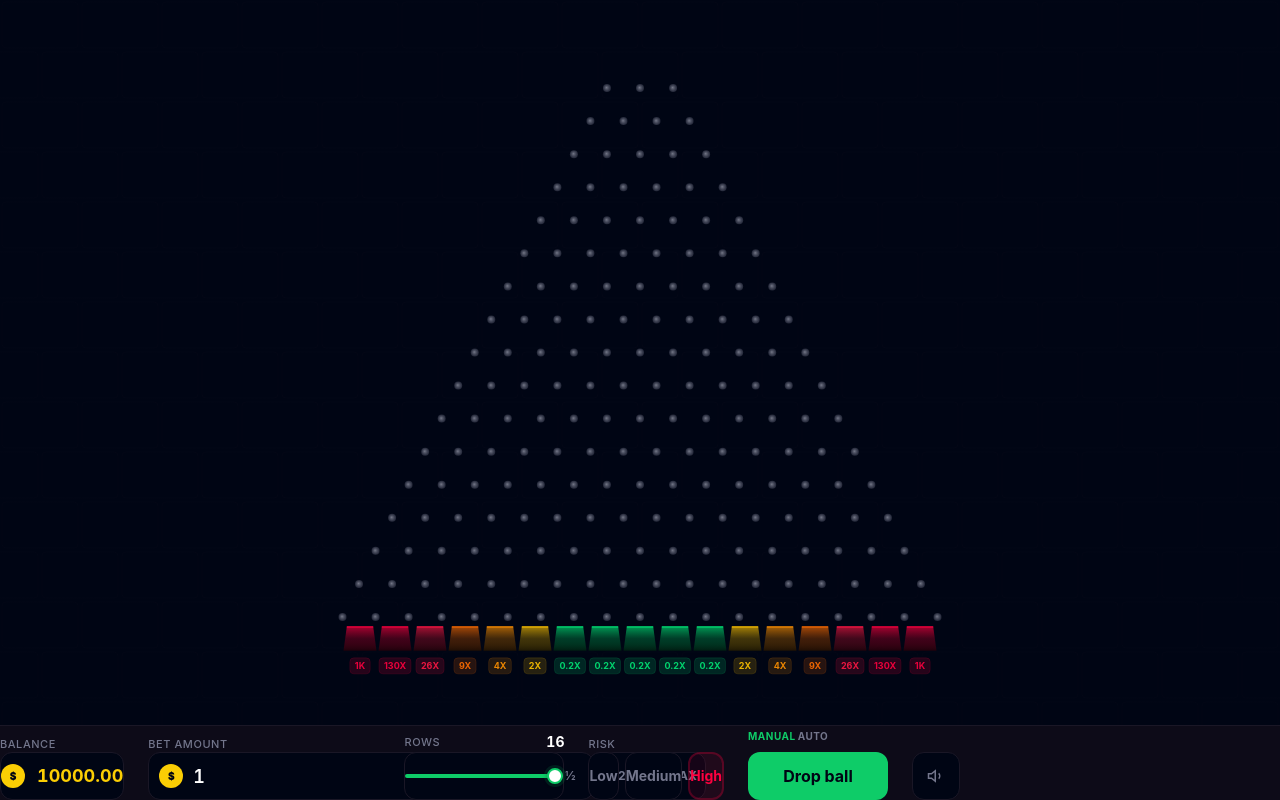
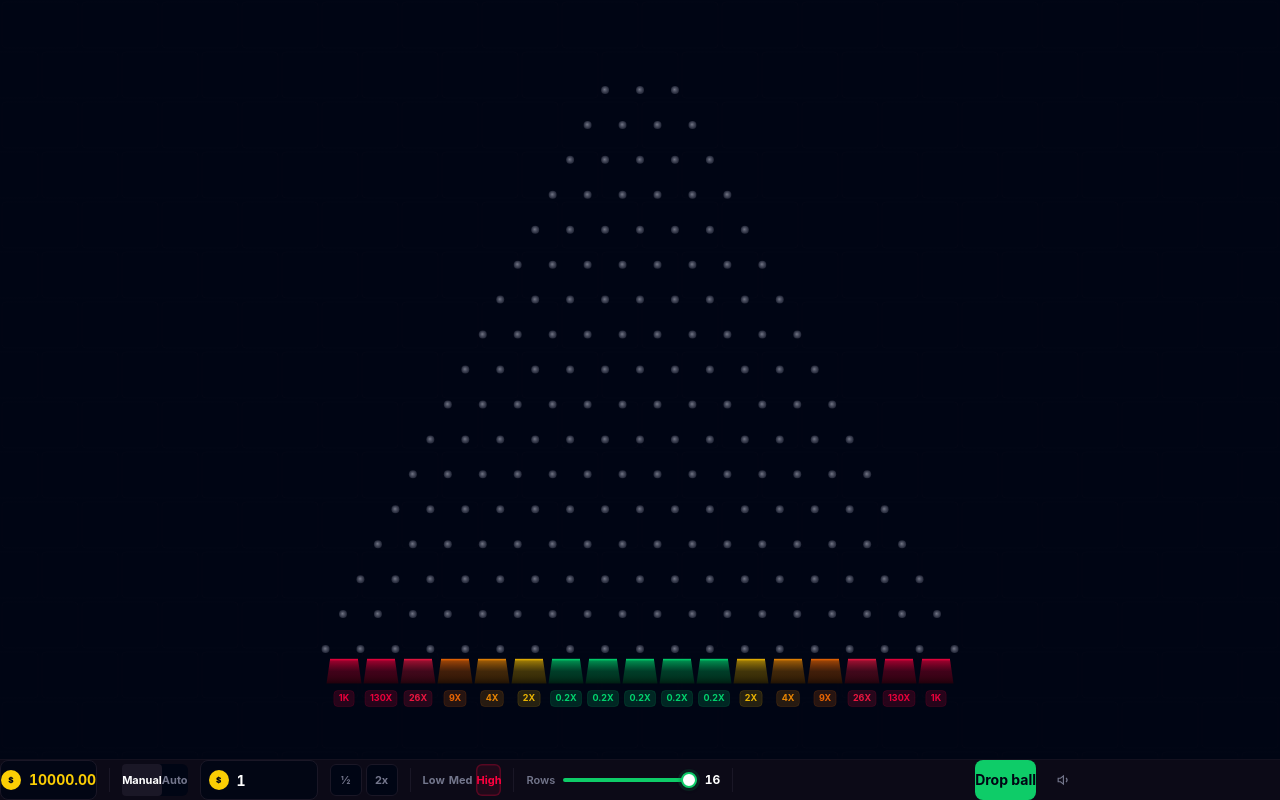
Before and after one commit to Beshqena26/plinko-game, a React (Vite) app: page / in a window 1280 px wide. Built offline with nearby package versions, Linux system fonts and the light colour scheme.

Commit message:
Compact bottom bar: tight, clean, one-line controls

```diff
--- a/src/App.tsx
+++ b/src/App.tsx
@@ -66,7 +66,7 @@ export default function App() {
     const pay = +(bet * m).toFixed(2);
     setBalance(p => p + pay);
     sound.land(m);
-    setHistory(p => [{ id: bid, mult: m, profit: pay - bet, color: getMultiplierColor(m) }, ...p].slice(0, 30));
+    setHistory(p => [{ id: bid, mult: m, profit: pay - bet, color: getMultiplierColor(m) }, ...p].slice(0, 20));
   }, [risk, rows]);
 
   const onConsumed = useCallback((id: number) => setBallQueue(p => p.filter(x => x !== id)), []);
@@ -85,18 +85,18 @@ export default function App() {
 
   return (
     <div className="h-screen bg-[#000514] text-white flex flex-col select-none overflow-hidden">
-      {/* Board — fills all available space */}
+      {/* Board */}
       <div className="flex-1 min-h-0 relative">
         <PlinkoBoard rows={rows} multipliers={mults} onBallLand={onLand}
           ballQueue={ballQueue} onBallConsumed={onConsumed} paths={paths} />
 
-        {/* Recent results — floating top-right */}
+        {/* Floating results */}
         {history.length > 0 && (
-          <div className="absolute top-4 right-4 flex gap-1.5 flex-wrap justify-end max-w-[280px]">
-            {history.slice(0, 10).map((r, i) => (
+          <div className="absolute top-3 right-3 flex gap-1 flex-wrap justify-end max-w-[240px]">
+            {history.slice(0, 8).map((r, i) => (
               <div key={r.id}
-                className={`h-7 px-2.5 rounded-lg text-xs font-bold tabular-nums flex items-center backdrop-blur-sm ${i === 0 ? 'anim-slide' : ''}`}
-                style={{ background: `${r.color}18`, border: `1px solid ${r.color}25`, color: r.color }}>
+                className={`h-6 px-2 rounded text-[11px] font-bold tabular-nums flex items-center ${i === 0 ? 'anim-slide' : ''}`}
+                style={{ background: `${r.color}15`, color: r.color }}>
                 {r.mult}x
               </div>
             ))}
@@ -104,22 +104,13 @@ export default function App() {
         )}
       </div>
 
-      {/* Controls — bottom panel */}
-      <div className="shrink-0 bg-[#0D0B18] border-t border-[#1A1726]">
+      {/* Bottom controls */}
+      <div className="shrink-0 bg-[#0D0B18]/95 backdrop-blur-md border-t border-[#1A1726]/60">
         <BetPanel
-          balance={dispBal}
-          betAmount={betAmount}
-          setBetAmount={setBetAmount}
-          rows={rows}
-          setRows={setRows}
-          risk={risk}
-          setRisk={setRisk}
-          isAuto={isAuto}
-          autoBetCount={autoBetCount}
-          setAutoBetCount={setAutoBetCount}
-          onDrop={drop}
-          onStartAuto={startAuto}
-          onStopAuto={stopAuto}
+          balance={dispBal} betAmount={betAmount} setBetAmount={setBetAmount}
+          rows={rows} setRows={setRows} risk={risk} setRisk={setRisk}
+          isAuto={isAuto} autoBetCount={autoBetCount} setAutoBetCount={setAutoBetCount}
+          onDrop={drop} onStartAuto={startAuto} onStopAuto={stopAuto}
           canBet={balance >= betAmount && betAmount > 0}
         />
       </div>
--- a/src/components/BetPanel.tsx
+++ b/src/components/BetPanel.tsx
@@ -21,7 +21,7 @@ interface Props {
 
 const RISKS: { v: RiskLevel; l: string; c: string }[] = [
   { v: 'low', l: 'Low', c: '#0ECC68' },
-  { v: 'medium', l: 'Medium', c: '#FBCE04' },
+  { v: 'medium', l: 'Med', c: '#FBCE04' },
   { v: 'high', l: 'High', c: '#ff003f' },
 ];
 
@@ -46,128 +46,128 @@ export default function BetPanel({
     return () => window.removeEventListener('keydown', fn);
   }, [mode, isAuto, onDrop, onStartAuto, onStopAuto]);
 
-  const riskObj = RISKS.find(r => r.v === risk)!;
-
   return (
-    <div className="max-w-[960px] mx-auto w-full px-6 py-5">
-      {/* Main row */}
-      <div className="flex items-end gap-6">
-
-        {/* ── Balance ── */}
-        <div className="shrink-0">
-          <div className="text-[11px] text-[#73768C] font-medium uppercase tracking-wider mb-1.5">Balance</div>
-          <div className="h-12 px-4 rounded-xl bg-[#000514] border border-[#1A1726] flex items-center gap-3">
-            <div className="w-6 h-6 rounded-full bg-[#FBCE04] flex items-center justify-center shrink-0">
-              <span className="text-[10px] font-black text-[#000514]">$</span>
+    <div className="max-w-[1080px] mx-auto w-full px-4 py-3 flex items-center gap-3">
+      {/* Balance */}
+      <div className="h-10 px-3 rounded-lg bg-[#000514]/80 border border-[#1A1726] flex items-center gap-2 shrink-0">
+        <div className="w-5 h-5 rounded-full bg-[#FBCE04] flex items-center justify-center">
+          <span className="text-[8px] font-black text-[#000514]">$</span>
         </div>
-            <span className="text-lg font-bold text-[#FBCE04] tabular-nums">{balance.toFixed(2)}</span>
-          </div>
+        <span className="text-sm font-bold text-[#FBCE04] tabular-nums">{balance.toFixed(2)}</span>
       </div>
 
-        {/* ── Bet Amount ── */}
-        <div className="flex-1 min-w-[200px]">
-          <div className="text-[11px] text-[#73768C] font-medium uppercase tracking-wider mb-1.5">Bet Amount</div>
-          <div className="flex gap-2">
-            <div className="flex items-center h-12 flex-1 bg-[#000514] rounded-xl border border-[#1A1726] focus-within:border-[#0ECC68]/40 transition-colors">
-              <div className="w-11 flex items-center justify-center shrink-0">
-                <div className="w-6 h-6 rounded-full bg-[#FBCE04] flex items-center justify-center">
-                  <span className="text-[10px] font-black text-[#000514]">$</span>
+      {/* Separator */}
+      <div className="w-px h-6 bg-[#1A1726]" />
+
+      {/* Mode */}
+      <div className="flex h-8 rounded-md bg-[#000514] p-0.5 shrink-0">
+        {(['manual', 'auto'] as const).map(m => (
+          <button key={m} onClick={() => setMode(m)}
+            className={`px-2.5 rounded text-[11px] font-bold capitalize transition-all
+              ${mode === m ? 'bg-[#1A1726] text-white' : 'text-[#73768C] hover:text-[#C2C5D6]'}`}
+          >{m}</button>
+        ))}
+      </div>
+
+      {/* Bet input */}
+      <div className="flex items-center h-10 bg-[#000514]/80 rounded-lg border border-[#1A1726] focus-within:border-[#0ECC68]/40 transition-colors shrink-0">
+        <div className="w-9 flex items-center justify-center">
+          <div className="w-5 h-5 rounded-full bg-[#FBCE04] flex items-center justify-center">
+            <span className="text-[8px] font-black text-[#000514]">$</span>
           </div>
         </div>
         <input type="number" value={betAmount} step="0.01"
           onChange={e => setBetAmount(Math.max(0, Math.min(10000, +e.target.value || 0)))}
-                className="flex-1 h-full bg-transparent text-white text-lg font-semibold outline-none tabular-nums pr-3" />
+          className="w-[80px] h-full bg-transparent text-white text-sm font-bold outline-none tabular-nums" />
       </div>
+
+      {/* Quick bets */}
+      <div className="flex gap-1 shrink-0">
         {[
-              { l: 'MIN', fn: () => setBetAmount(0.01) },
           { l: '½', fn: () => setBetAmount(Math.max(0.01, +(betAmount / 2).toFixed(2))) },
-              { l: '2X', fn: () => setBetAmount(Math.min(10000, +(betAmount * 2).toFixed(2))) },
-              { l: 'MAX', fn: () => setBetAmount(Math.min(10000, balance)) },
+          { l: '2x', fn: () => setBetAmount(Math.min(10000, +(betAmount * 2).toFixed(2))) },
         ].map(b => (
           <button key={b.l} onClick={b.fn}
-                className="h-12 w-12 rounded-xl bg-[#000514] border border-[#1A1726] text-xs font-bold text-[#73768C]
-                  hover:text-white hover:bg-[#1A1726] active:scale-95 transition-all shrink-0"
+            className="h-8 w-8 rounded-md bg-[#000514] border border-[#1A1726] text-[11px] font-bold text-[#73768C]
+              hover:text-white hover:bg-[#1A1726] active:scale-90 transition-all"
           >{b.l}</button>
         ))}
       </div>
-        </div>
 
-        {/* ── Rows ── */}
-        <div className="w-[160px] shrink-0">
-          <div className="flex items-center justify-between mb-1.5">
-            <span className="text-[11px] text-[#73768C] font-medium uppercase tracking-wider">Rows</span>
-            <span className="text-sm font-bold text-white tabular-nums">{rows}</span>
-          </div>
-          <div className="h-12 rounded-xl bg-[#000514] border border-[#1A1726] flex items-center px-4">
-            <input type="range" min={8} max={16} value={rows}
-              onChange={e => setRows(+e.target.value)} disabled={isAuto} className="w-full" />
-          </div>
-        </div>
+      <div className="w-px h-6 bg-[#1A1726]" />
 
-        {/* ── Risk ── */}
-        <div className="shrink-0">
-          <div className="text-[11px] text-[#73768C] font-medium uppercase tracking-wider mb-1.5">Risk</div>
-          <div className="flex gap-1.5 h-12">
+      {/* Risk pills */}
+      <div className="flex gap-1 shrink-0">
         {RISKS.map(r => {
           const on = risk === r.v;
           return (
             <button key={r.v} onClick={() => setRisk(r.v)} disabled={isAuto}
-                  className={`h-12 px-4 rounded-xl text-sm font-bold transition-all disabled:opacity-30
-                    ${on ? '' : 'bg-[#000514] border border-[#1A1726] text-[#73768C] hover:text-[#C2C5D6]'}`}
-                  style={on ? { background: `${r.c}15`, border: `2px solid ${r.c}40`, color: r.c } : undefined}
+              className={`h-8 px-3 rounded-md text-[11px] font-bold transition-all disabled:opacity-30
+                ${on ? '' : 'text-[#73768C] hover:text-[#C2C5D6]'}`}
+              style={on ? { background: `${r.c}15`, color: r.c, boxShadow: `inset 0 0 0 1.5px ${r.c}40` } : undefined}
             >{r.l}</button>
           );
         })}
       </div>
+
+      <div className="w-px h-6 bg-[#1A1726]" />
+
+      {/* Rows */}
+      <div className="flex items-center gap-2 shrink-0">
+        <span className="text-[11px] text-[#73768C] font-semibold">Rows</span>
+        <input type="range" min={8} max={16} value={rows}
+          onChange={e => setRows(+e.target.value)} disabled={isAuto}
+          className="w-[72px]" />
+        <span className="text-xs font-bold text-white tabular-nums w-5 text-center">{rows}</span>
       </div>
 
-        {/* ── Mode + Drop ── */}
-        <div className="shrink-0 flex flex-col gap-1.5">
-          <div className="flex h-5 gap-2 items-center">
-            <div className="flex gap-0.5">
-              {(['manual', 'auto'] as const).map(m => (
-                <button key={m} onClick={() => setMode(m)}
-                  className={`px-2 h-5 rounded text-[10px] font-bold uppercase tracking-wider transition-all
-                    ${mode === m ? 'text-[#0ECC68]' : 'text-[#73768C] hover:text-[#C2C5D6]'}`}
-                >{m}</button>
-              ))}
-            </div>
+      <div className="w-px h-6 bg-[#1A1726]" />
+
+      {/* Auto count */}
       {mode === 'auto' && (
+        <>
+          <div className="flex items-center gap-1.5 shrink-0">
+            <span className="text-[11px] text-[#73768C] font-semibold">#</span>
             <input type="number" value={autoBetCount}
               onChange={e => setAutoBetCount(Math.max(1, Math.min(1000, +e.target.value || 1)))}
-                className="h-5 w-10 bg-[#000514] border border-[#1A1726] rounded px-1 text-[10px] text-white font-bold outline-none tabular-nums text-center" />
+              className="h-8 w-12 bg-[#000514] border border-[#1A1726] rounded-md px-2 text-xs text-white font-bold outline-none tabular-nums text-center" />
+          </div>
+          <div className="w-px h-6 bg-[#1A1726]" />
+        </>
       )}
-          </div>
+
+      {/* Spacer */}
+      <div className="flex-1" />
+
+      {/* Drop */}
       {mode === 'manual' ? (
         <button onClick={onDrop} disabled={!canBet}
-              className="h-12 w-[140px] rounded-xl font-bold text-base transition-all
-                bg-[#0ECC68] text-[#000514] hover:bg-[#1cdf78]
-                active:scale-[0.97] disabled:opacity-25 disabled:cursor-not-allowed">
+          className="h-10 px-7 rounded-lg font-bold text-sm transition-all shrink-0
+            bg-[#0ECC68] text-[#000514] hover:bg-[#1cdf78] hover:shadow-[0_0_20px_rgba(14,204,104,0.2)]
+            active:scale-95 disabled:opacity-25 disabled:cursor-not-allowed disabled:hover:shadow-none">
           Drop ball
         </button>
       ) : isAuto ? (
         <button onClick={onStopAuto}
-              className="h-12 w-[140px] rounded-xl font-bold text-base bg-[#ff003f] text-white hover:bg-[#ff2d5a] active:scale-[0.97] transition-all">
+          className="h-10 px-7 rounded-lg font-bold text-sm bg-[#ff003f] text-white hover:bg-[#ff2d5a] active:scale-95 transition-all shrink-0">
           Stop
         </button>
       ) : (
         <button onClick={onStartAuto} disabled={!canBet}
-              className="h-12 w-[140px] rounded-xl font-bold text-base bg-[#0ECC68] text-[#000514] hover:bg-[#1cdf78] active:scale-[0.97] disabled:opacity-25 disabled:cursor-not-allowed transition-all">
-              Start Auto
+          className="h-10 px-7 rounded-lg font-bold text-sm bg-[#0ECC68] text-[#000514] hover:bg-[#1cdf78] active:scale-95 disabled:opacity-25 disabled:cursor-not-allowed transition-all shrink-0">
+          Start
         </button>
       )}
-        </div>
 
       {/* Sound */}
       <button onClick={() => setSoundOn(sound.toggle())}
-          className="h-12 w-12 rounded-xl bg-[#000514] border border-[#1A1726] flex items-center justify-center text-[#73768C] hover:text-white transition-colors shrink-0">
+        className="h-8 w-8 rounded-md flex items-center justify-center text-[#73768C] hover:text-white transition-colors shrink-0">
         {soundOn ? (
-            <svg width="18" height="18" viewBox="0 0 24 24" fill="none" stroke="currentColor" strokeWidth="2"><polygon points="11 5 6 9 2 9 2 15 6 15 11 19 11 5"/><path d="M15.54 8.46a5 5 0 0 1 0 7.07"/></svg>
+          <svg width="14" height="14" viewBox="0 0 24 24" fill="none" stroke="currentColor" strokeWidth="2"><polygon points="11 5 6 9 2 9 2 15 6 15 11 19 11 5"/><path d="M15.54 8.46a5 5 0 0 1 0 7.07"/></svg>
         ) : (
-            <svg width="18" height="18" viewBox="0 0 24 24" fill="none" stroke="currentColor" strokeWidth="2"><polygon points="11 5 6 9 2 9 2 15 6 15 11 19 11 5"/><line x1="23" y1="9" x2="17" y2="15"/><line x1="17" y1="9" x2="23" y2="15"/></svg>
+          <svg width="14" height="14" viewBox="0 0 24 24" fill="none" stroke="currentColor" strokeWidth="2"><polygon points="11 5 6 9 2 9 2 15 6 15 11 19 11 5"/><line x1="23" y1="9" x2="17" y2="15"/><line x1="17" y1="9" x2="23" y2="15"/></svg>
         )}
       </button>
     </div>
-    </div>
   );
 }
```
Lines whose indentation alone changed are shown as unchanged.
